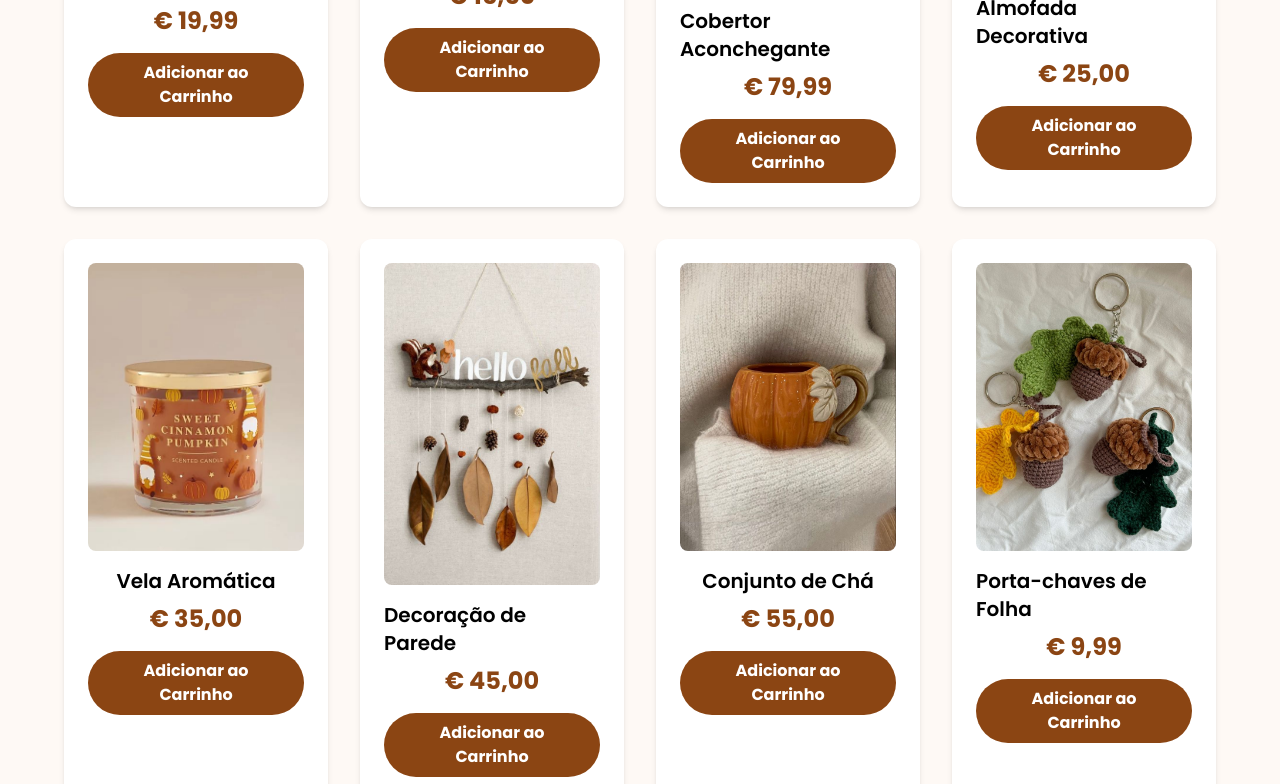
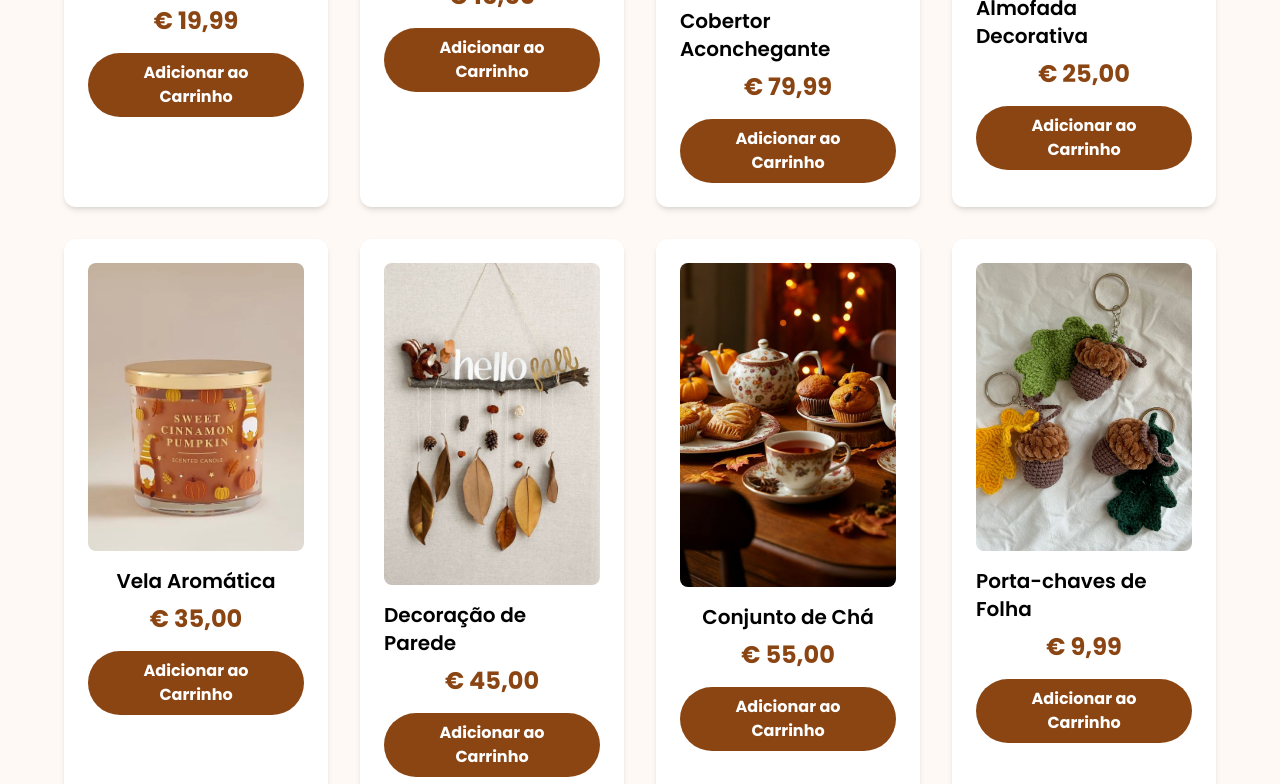
Before and after one commit to nadiairina/CantinhodoOutono, a website: page produtos.html in a window 1280 px wide. Shown: the part 634-1418 px from the top of the page. Drawn offline with nearby package versions, Linux system fonts and the light colour scheme.

Commit message:
Update produtos.html

```diff
--- a/produtos.html
+++ b/produtos.html
@@ -205,7 +205,7 @@
                     </button>
                 </div>
                 <div class="bg-white p-6 rounded-xl shadow-md flex flex-col items-center product-card fade-in" data-category="canecas">
-                    <img src="caneca2.png" alt="Caneca de Cerâmica" class="w-full rounded-lg mb-4">
+                    <img src="tea.png" alt="Caneca de Cerâmica" class="w-full rounded-lg mb-4">
                     <h2 class="text-xl font-semibold mb-2">Conjunto de Chá</h2>
                     <span class="text-2xl font-bold text-[#8B4513]">€ 55,00</span>
                     <button class="add-to-cart-btn btn-primary text-white font-bold py-2 px-6 rounded-full mt-4" data-id="conjunto-cha" data-name="Conjunto de Chá" data-price="55.00" data-image="https://placehold.co/400x400/B8860B/ffffff?text=Chá">
```
